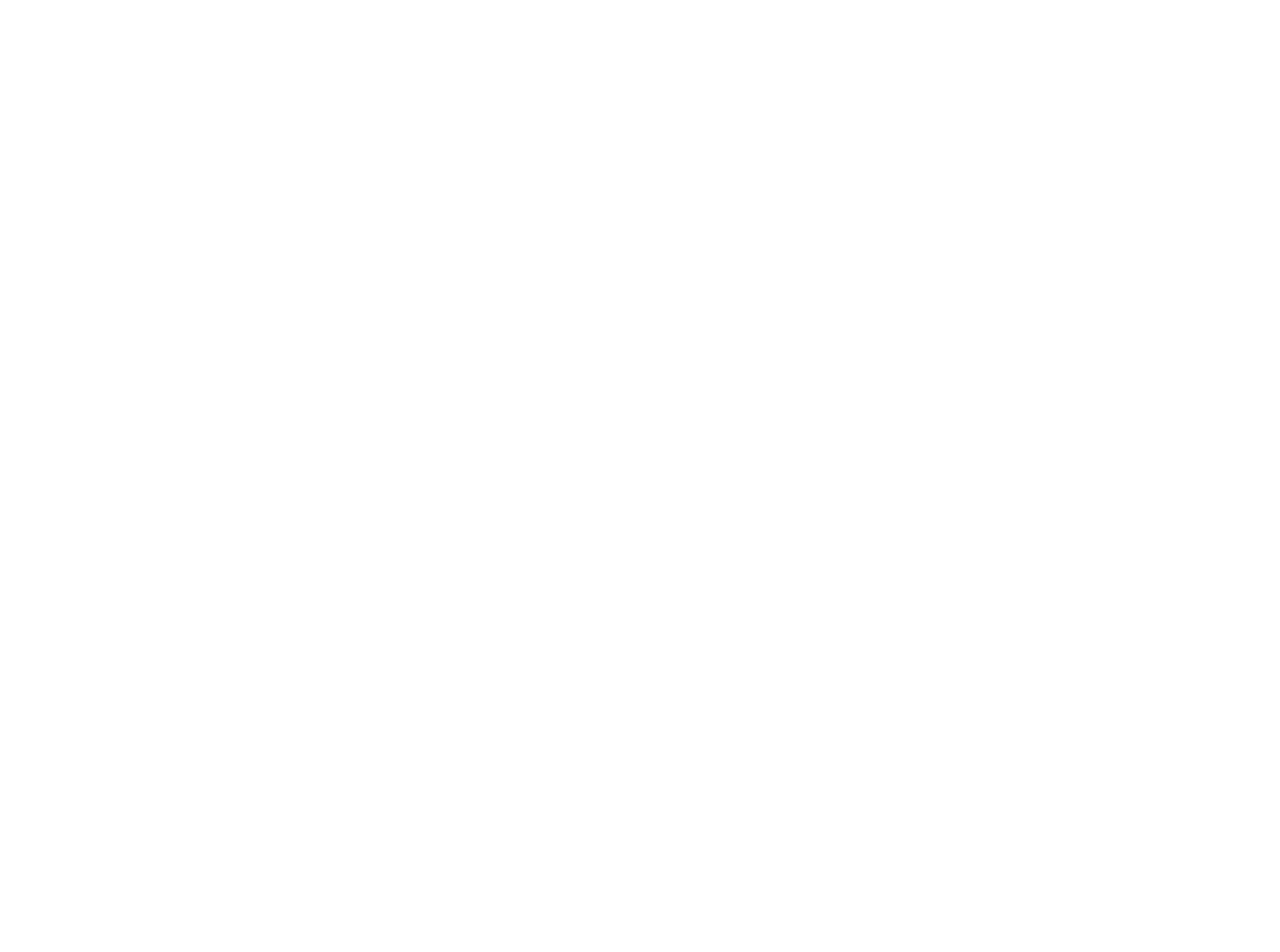
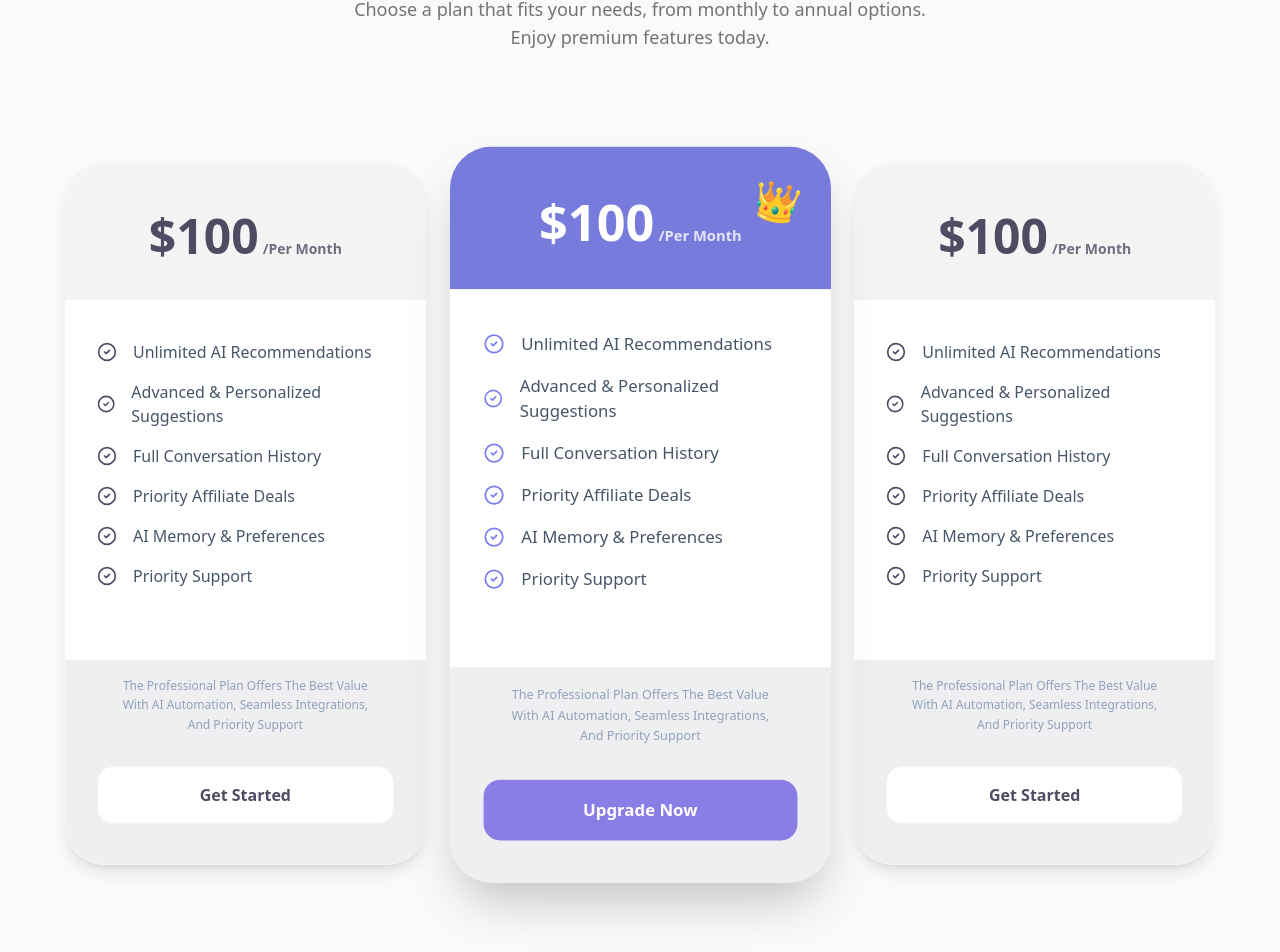
Before and after one commit to muhammadAbdulMannan2022/peopleorbitai-craig-, a React (Vite) app: page / in a window 1280 px wide. Shown: the part 4989-5941 px from the top of the page. Before the commit the page ends 4804 px from the top, so only its background shows below. Built offline with nearby package versions, Linux system fonts and the light colour scheme.

Commit message:
pricing done

```diff
--- a/src/Landing/Landing.tsx
+++ b/src/Landing/Landing.tsx
@@ -1,6 +1,7 @@
 import { FeatureSection } from "./Sections/Features";
 import Hero from "./Sections/Hero";
 import { HowItWorks } from "./Sections/HowItWorks";
+import { PricingPlans } from "./Sections/PricingPlan";
 import WhatWedo from "./Sections/WhatWedo";
 import { WhyChooseUs } from "./Sections/WhyUs";
 
@@ -12,6 +13,7 @@
       <FeatureSection />
       <HowItWorks />
       <WhyChooseUs />
+      <PricingPlans />
     </div>
   );
 }
--- /dev/null
+++ b/src/Landing/Sections/PricingPlan.tsx
@@ -0,0 +1,153 @@
+import React from "react";
+import { CheckCircle2 } from "lucide-react";
+
+interface PlanProps {
+  price: string;
+  isFeatured?: boolean;
+  features: string[];
+  footerNote: string;
+  buttonLabel: string;
+}
+
+const PlanCard: React.FC<PlanProps> = ({
+  price,
+  isFeatured,
+  features,
+  footerNote,
+  buttonLabel,
+}) => {
+  return (
+    <div
+      className={`relative flex flex-col rounded-[2.5rem] overflow-hidden transition-all duration-500 hover:translate-y-2 ${
+        isFeatured
+          ? "bg-white shadow-2xl scale-105 z-10 border-none"
+          : "bg-[#f4f4f4] shadow-lg border border-gray-100"
+      }`}
+    >
+      {/* Top Header Section */}
+      <div
+        className={`pt-12 pb-10 px-8 text-center flex flex-col items-center justify-center ${
+          isFeatured ? "bg-[#777CDC] text-white" : "text-title-2nd"
+        }`}
+      >
+        {isFeatured && (
+          <div className="absolute top-8 right-8">
+            <div className="w-10 h-10 ounded-lg flex items-center justify-center transform rotate-12">
+              <span className="text-4xl">👑</span>
+            </div>
+          </div>
+        )}
+        <div className="flex items-baseline gap-1 ">
+          <span className="text-4xl md:text-5xl font-black">{price}</span>
+          <span className={`text-sm font-semibold opacity-80`}>/Per Month</span>
+        </div>
+      </div>
+
+      {/* Feature List Section */}
+      <div className="bg-white grow px-8 py-10">
+        <ul className="space-y-4 mb-8">
+          {features.map((feature, idx) => (
+            <li
+              key={idx}
+              className="flex items-center gap-4 text-[#475569] font-medium text-sm md:text-base"
+            >
+              <CheckCircle2
+                size={20}
+                className={isFeatured ? "text-[#7c7cf1]" : "text-title-2nd"}
+              />
+              {feature}
+            </li>
+          ))}
+        </ul>
+      </div>
+
+      {/* Bottom Action Section */}
+      <div className={`px-8 pb-10 pt-4 text-center bg-[#EFEFF2]`}>
+        <p className="text-[10px] md:text-xs text-slate-400 mb-8 leading-relaxed px-4">
+          {footerNote}
+        </p>
+        <button
+          className={`w-full py-4 rounded-2xl font-bold text-sm md:text-base transition-all active:scale-95 border hover:cursor-pointer ${
+            isFeatured
+              ? "bg-[#8A7DE6] text-white hover:bg-[#6366f1] border-[#8A7DE6]"
+              : "bg-white text-title-2nd border-gray-100 hover:bg-slate-50"
+          }`}
+        >
+          {buttonLabel}
+        </button>
+      </div>
+    </div>
+  );
+};
+
+export const PricingPlans: React.FC = () => {
+  const plans: PlanProps[] = [
+    {
+      price: "$100",
+      features: [
+        "Unlimited AI Recommendations",
+        "Advanced & Personalized Suggestions",
+        "Full Conversation History",
+        "Priority Affiliate Deals",
+        "AI Memory & Preferences",
+        "Priority Support",
+      ],
+      footerNote:
+        "The Professional Plan Offers The Best Value With AI Automation, Seamless Integrations, And Priority Support",
+      buttonLabel: "Get Started",
+    },
+    {
+      price: "$100",
+      isFeatured: true,
+      features: [
+        "Unlimited AI Recommendations",
+        "Advanced & Personalized Suggestions",
+        "Full Conversation History",
+        "Priority Affiliate Deals",
+        "AI Memory & Preferences",
+        "Priority Support",
+      ],
+      footerNote:
+        "The Professional Plan Offers The Best Value With AI Automation, Seamless Integrations, And Priority Support",
+      buttonLabel: "Upgrade Now",
+    },
+    {
+      price: "$100",
+      features: [
+        "Unlimited AI Recommendations",
+        "Advanced & Personalized Suggestions",
+        "Full Conversation History",
+        "Priority Affiliate Deals",
+        "AI Memory & Preferences",
+        "Priority Support",
+      ],
+      footerNote:
+        "The Professional Plan Offers The Best Value With AI Automation, Seamless Integrations, And Priority Support",
+      buttonLabel: "Get Started",
+    },
+  ];
+
+  return (
+    <section className="py-24 px-6 md:px-16 bg-[#fafafa]">
+      <div className="max-w-7xl mx-auto">
+        {/* Header */}
+        <div className="text-center mb-20">
+          <h2 className="text-5xl md:text-6xl font-black text-title-2nd mb-6 tracking-tight">
+            Our Pricing Plans
+          </h2>
+          <p className="text-text-2nd text-lg max-w-xl mx-auto">
+            Choose a plan that fits your needs, from monthly to annual options.
+            Enjoy premium features today.
+          </p>
+        </div>
+
+        {/* Pricing Grid */}
+        <div className="grid grid-cols-1 md:grid-cols-3 gap-12 md:gap-8 items-center pt-8">
+          {plans.map((plan, index) => (
+            <PlanCard key={index} {...plan} />
+          ))}
+        </div>
+      </div>
+    </section>
+  );
+};
```
